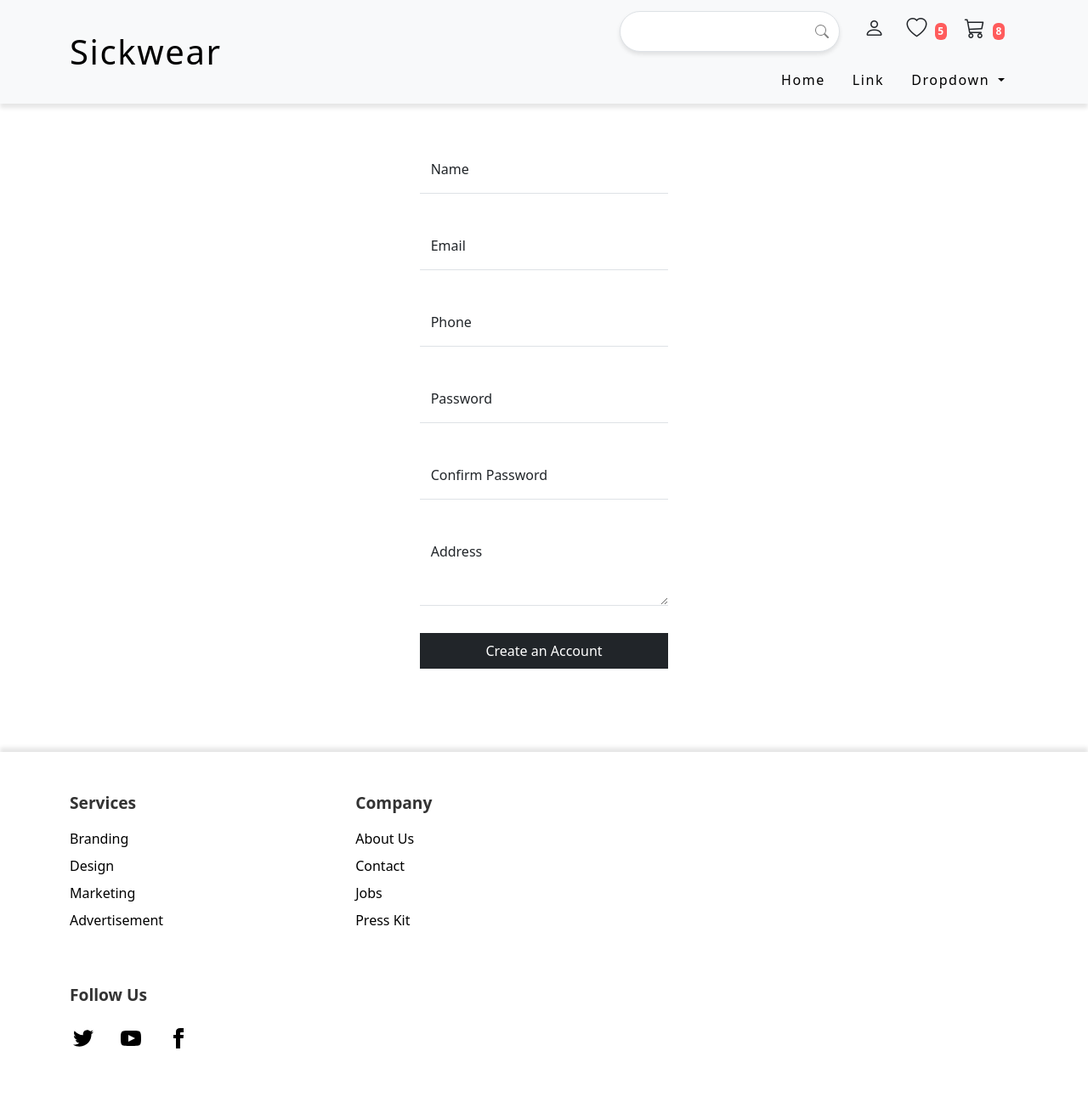
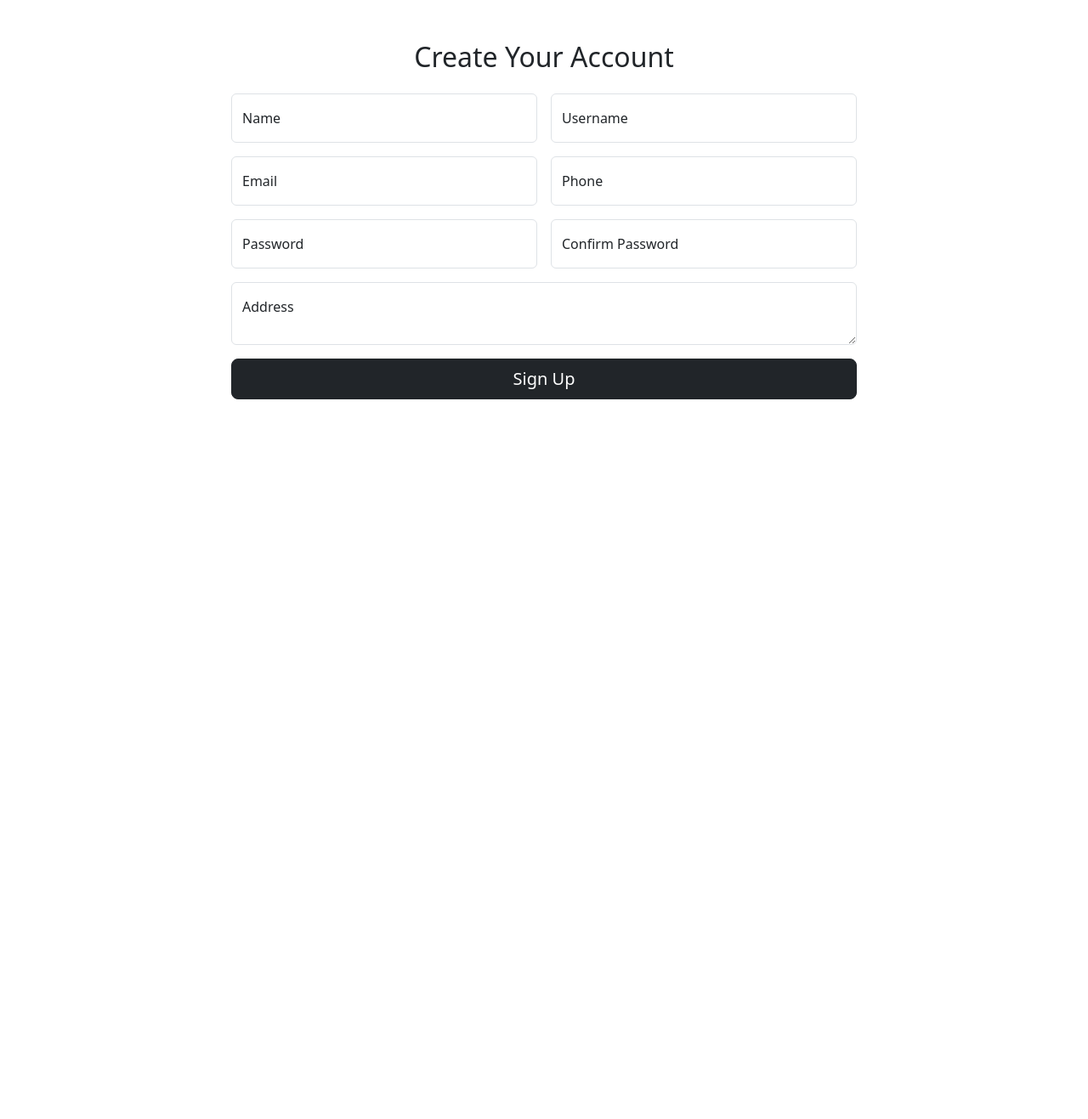
Before and after one commit to GuruBuilds/SickWear, a Django app: page /user/signup/ in a window 1280 px wide. Shown: the whole page at 85% size. After the commit the page ends 470 px from the top, so only its background shows below. Run offline with Django 3.2, Linux system fonts and the light colour scheme; parts of the project's set-up code (start-up, migrations or seed data) failed here and were passed over.

Commit message:
[FIX] sickwear: improve the signup page ui

```diff
--- a/sickwear/templates/authentication/signup.html
+++ b/sickwear/templates/authentication/signup.html
@@ -1,62 +1,66 @@
 {% extends "../base.html" %}
 {% block title %}SignUp{% endblock %}
+
+<!-- override the navbar -->
+{% block navbar %}
+{% endblock %}
+
 {% block content %}
-
-<section class="py-3 py-md-5 py-xl-8">
+<section class="py-3 py-md-5">
     <div class="container">
         <div class="row justify-content-center">
-            <div class="col-12 col-lg-10 col-xl-8">
-                <div class="row gy-5 justify-content-center">
-                    <div class="col-12 col-lg-5">
+            <div class="col-12 col-lg-8">
+                <h2 class="text-center mb-4">Create Your Account</h2>
                 <form action="{% url 'signup' %}" method="POST">
                     {% csrf_token %}
-                            <div class="row gy-3 overflow-hidden">
-                                <div class="col-12">
-                                    <div class="form-floating mb-3">
-                                        <input type="text" class="form-control border-0 border-bottom rounded-0"
-                                            name="username" id="username" value="" placeholder="Name" required>
-                                        <label for="username" class="form-label">Name</label>
+                    <div class="row g-3">
+                        <!-- First Column -->
+                        <div class="col-12 col-md-6">
+                            <div class="form-floating">
+                                <input type="text" class="form-control" name="name" id="name" placeholder="Name" required>
+                                <label for="name">Name</label>
+                            </div>
+                        </div>
+                        <div class="col-12 col-md-6">
+                            <div class="form-floating">
+                                <input type="text" class="form-control" name="username" id="username" placeholder="Username" required>
+                                <label for="username">Username</label>
+                            </div>
+                        </div>
+                        <div class="col-12 col-md-6">
+                            <div class="form-floating">
+                                <input type="email" class="form-control" name="email" id="email" placeholder="Email" required>
+                                <label for="email">Email</label>
+                            </div>
+                        </div>
+                        <div class="col-12 col-md-6">
+                            <div class="form-floating">
+                                <input type="text" class="form-control" name="phone" id="phone" placeholder="Phone" maxlength="10" pattern="\d{10}" required
+                                oninput="this.value = this.value.replace(/[^0-9]/g, '');">
+                                <label for="phone">Phone</label>
+                            </div>
+                        </div>
+                        <div class="col-12 col-md-6">
+                            <div class="form-floating">
+                                <input type="password" class="form-control" name="password" id="password" placeholder="Password" required>
+                                <label for="password">Password</label>
+                            </div>
+                        </div>
+                        <div class="col-12 col-md-6">
+                            <div class="form-floating">
+                                <input type="password" class="form-control" name="confirmpassword" id="confirmpassword" placeholder="Confirm Password" required>
+                                <label for="confirmpassword">Confirm Password</label>
                             </div>
                         </div>
                         <div class="col-12">
-                                    <div class="form-floating mb-3">
-                                        <input type="email" class="form-control border-0 border-bottom rounded-0"
-                                            name="email" id="email" placeholder="name@example.com" required>
-                                        <label for="email" class="form-label">Email</label>
-                                    </div>
-                                </div>
-                                <div class="col-12">
-                                    <div class="form-floating mb-3">
-                                        <input type="text" class="form-control border-0 border-bottom rounded-0" name="phone"
-                                            id="phone" placeholder="Phone Number" maxlength="10" pattern="\d{10}" required
-                                        oninput="this.value = this.value.replace(/[^0-9]/g, '');">
-                                        <label for="phone" class="form-label">Phone</label>
-                                    </div>
-                                </div>
-                                <div class="col-12">
-                                    <div class="form-floating mb-3">
-                                        <input type="password" class="form-control border-0 border-bottom rounded-0"
-                                            name="password" id="password" value="" placeholder="Password" required>
-                                        <label for="password" class="form-label">Password</label>
-                                    </div>
-                                </div>
-                                <div class="col-12">
-                                    <div class="form-floating mb-3">
-                                        <input type="password" class="form-control border-0 border-bottom rounded-0"
-                                            name="confirmpassword" id="confirmpassword" value="" placeholder="Confirm Password" required>
-                                        <label for="confirmpassword" class="form-label">Confirm Password</label>
-                                    </div>
-                                </div>
-                                <div class="col-12">
-                                    <div class="form-floating mb-3">
-                                        <textarea class="form-control border-0 border-bottom rounded-0"
-                                            name="address" id="address" rows=3 placeholder="Address"></textarea>
-                                        <label for="address" class="form-label">Address</label>
+                            <div class="form-floating">
+                                <textarea class="form-control" name="address" id="address" rows="2" placeholder="Address"></textarea>
+                                <label for="address">Address</label>
                             </div>
                         </div>
                         <div class="col-12">
                             <div class="d-grid">
-                                        <button class="btn btn-lg btn-dark rounded-0 fs-6" type="submit">Create an Account</button>
+                                <button class="btn btn-dark btn-lg" type="submit">Sign Up</button>
                             </div>
                         </div>
                     </div>
@@ -64,6 +68,9 @@
             </div>
         </div>
     </div>
-        </div>
-    </div>
-</section>{% endblock %}
+</section>
+{% endblock %}
+
+<!-- override the footer -->
+{% block footer %}
+{% endblock %}
--- a/sickwear/templates/base.html
+++ b/sickwear/templates/base.html
@@ -23,6 +23,8 @@
 </head>
 
 <body>
+    <!-- Navbar Section -->
+    {% block navbar %}
     <nav class="navbar navbar-expand-md bg-body-tertiary">
         <div class="container-xl">
             <a class="navbar-brand fs-1" href="{% url 'index' %}">Sickwear</a>
@@ -160,6 +162,7 @@
             </div>
         </div>
     </nav>
+    {% endblock %}
 
     {% if messages %}
     <div class="alerts-container">
@@ -214,6 +217,7 @@
     </script>
 
     <!-- Footer Section -->
+    {% block footer %}
     <footer class="custom-footer text-light py-5">
         <div class="container">
             <div class="row">
@@ -272,7 +276,7 @@
             </div>
         </div>
     </footer>
-
+    {% endblock %}
 
 </body>
 
```
Also changed, not shown: sickwear/templates/authentication/signin.html (+17 -4 lines). Lines whose indentation alone changed are shown as unchanged.
